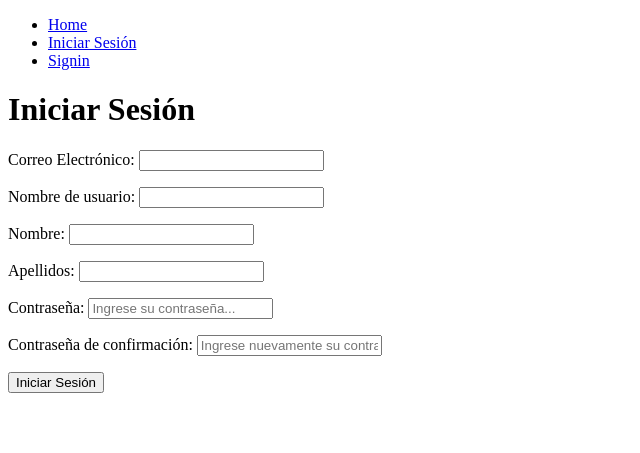
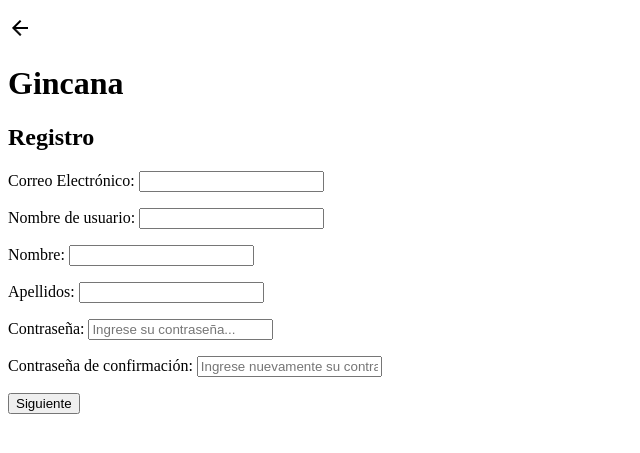
Before and after one commit to ChristianDominguezVicente/Gincana, a Django app: page /signup/ in a window 1280 px wide. Shown: the top 453 px of the page, without its empty margins (0-640 px from the left). Run offline with Django 5.2, Linux system fonts and the light colour scheme.

Commit message:
Mejora estructura

```diff
--- a/gincana/settings.py
+++ b/gincana/settings.py
@@ -119,6 +119,8 @@ USE_TZ = True
 
 STATIC_URL = 'static/'
 
+MEDIA_URL = '/media/'
+
 LOGIN_URL = '/signin/'
 
 # Default primary key field type
--- a/gincana/urls.py
+++ b/gincana/urls.py
@@ -20,7 +20,7 @@ from tasks import views
 
 urlpatterns = [
     path('admin/', admin.site.urls),
-    path('', views.home, name='home'),
+    path('home/', views.home, name='home'),
     path('signup/', views.signup, name='signup'),
     path('gincanas/', views.gincanas, name='gincanas'),
     path('gincanas_completadas/', views.gincanas_completadas, name='gincanas_completadas'),
@@ -29,5 +29,6 @@ urlpatterns = [
     path('gincanas/<int:gincana_id>/completada', views.gincana_completada, name='gincana_completada'),
     path('gincanas/<int:gincana_id>/eliminar', views.gincana_eliminar, name='gincana_eliminar'),
     path('logout/', views.signout, name='logout'),
-    path('signin/', views.signin, name='signin')
+    path('informacion/', views.informacion, name='informacion'),
+    path('', views.signin, name='signin')
 ]
--- a/tasks/templates/base.html
+++ b/tasks/templates/base.html
@@ -10,10 +10,10 @@
 
     <nav>
         <ul>
+            {% if user.is_authenticated %}
             <li>
-                <a href="/">Home</a>
+                <a href="{% url 'home' %}">Gincana</a>
             </li>
-            {% if user.is_authenticated %}
             <li>
                 <a href="{% url 'gincanas' %}">Gincanas sin Completar</a>
             </li>
@@ -21,17 +21,10 @@
                 <a href="{% url 'gincanas_completadas' %}">Gincanas Completadas</a>
             </li>
             <li>
-                <a href="/gincanas/crear/">Crear Gincana</a>
+                <a href="{% url 'crear_gincana' %}">Crear Gincana</a>
             </li>
             <li>
-                <a href="/logout">Cerrar Sesión</a>
-            </li>
-            {% else %}
-            <li>
-                <a href="/signup">Iniciar Sesión</a>
-            </li>
-            <li>
-                <a href="/signin">Signin</a>
+                <a href="{% url 'logout' %}">Cerrar Sesión</a>
             </li>
             {% endif %}
 
--- a/tasks/templates/signup.html
+++ b/tasks/templates/signup.html
@@ -1,7 +1,14 @@
 {% extends 'base.html' %}
 
 {% block content %}
-<h1>Iniciar Sesión</h1>
+
+{% load static %}
+<a href="{% url 'signin' %}">
+    <img src="{% static 'media/flecha.png' %}">
+</a>
+
+<h1>Gincana</h1>
+<h2>Registro</h2>
 
 {{error}}
 
@@ -9,7 +16,7 @@
     {% csrf_token%}
     {{form.as_p}}
     <button>
-        Iniciar Sesión
+        Siguiente
     </button>
 </form>
 {% endblock %}
--- a/tasks/views.py
+++ b/tasks/views.py
@@ -9,7 +9,7 @@ from django.contrib.auth.decorators import login_required
 
 # Create your views here.
 
-
+@login_required
 def home(request):
     return render(request, 'home.html')
 
@@ -105,7 +105,7 @@ def gincana_eliminar(request, gincana_id):
 @login_required
 def signout(request):
     logout(request)
-    return redirect('home')
+    return redirect('signin')
 
 def signin(request):
     if request.method == 'GET':
@@ -123,4 +123,7 @@ def signin(request):
             })
         else:
             login(request, user)
-            return redirect('gincanas')
+            return redirect('home')
+
+def informacion(request):
+    return render(request, 'informacion.html')
```
Also changed, not shown: tasks/templates/informacion.html (added, +19 -0 lines), tasks/templates/signin.html (+20 -3 lines), db.sqlite3, tasks/static/media/Logo.png (added), tasks/static/media/LogoEU.png (added), tasks/static/media/LogoEUN.png (added), tasks/static/media/flecha.png (added), tasks/static/media/info.png (added).
